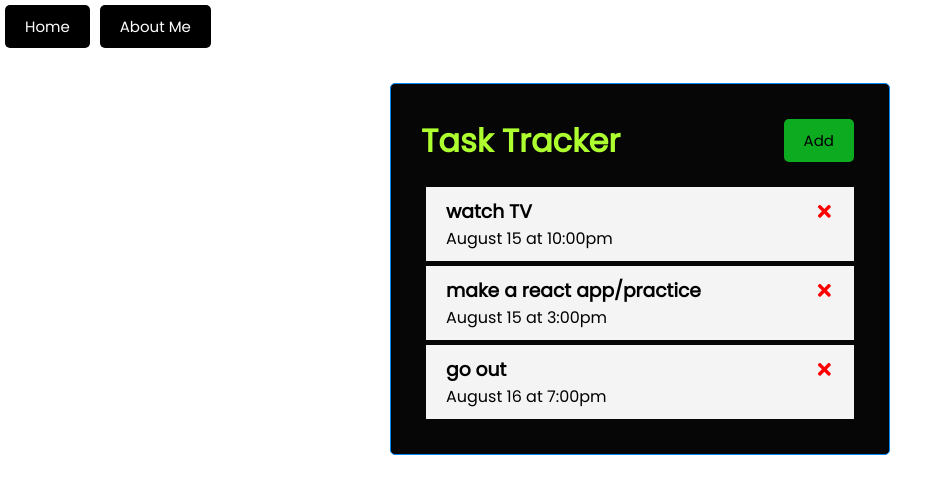
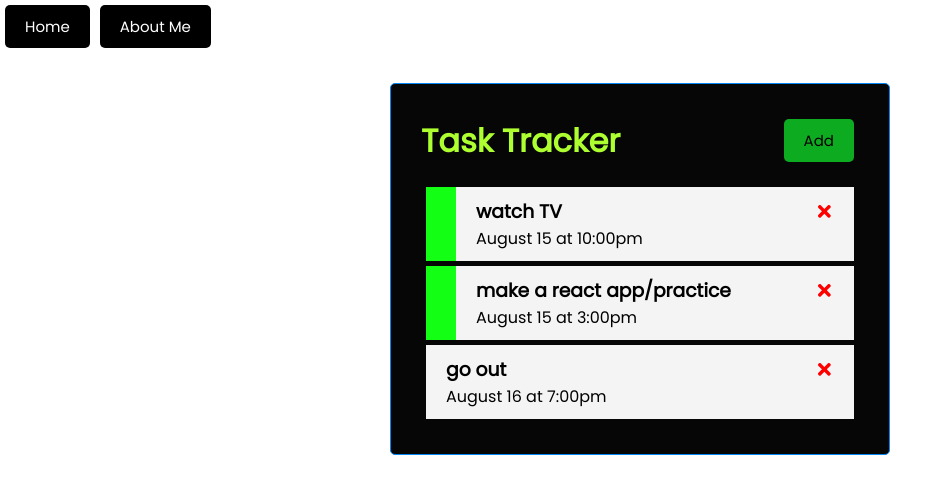
Before and after one commit to afzaanhakim/task-tracker, a React (Create React App) app in the folder client/task-tracker/: page / in a window 1280 px wide. Shown: the top 494 px of the page, without its empty margins (0-948 px from the left). Built offline with nearby package versions, Linux system fonts and the light colour scheme.

Commit message:
task reminder and functions

```diff
--- a/client/task-tracker/src/App.js
+++ b/client/task-tracker/src/App.js
@@ -35,12 +35,18 @@ console.log("delete", id)
 setTasks(tasks.filter((task)=>task.id !== id))
 
     }
+
+
+    const toggleReminder = (id) => {
+      console.log('toggle', id)
+      setTasks(tasks.map((task=> task.id === id ? { ...task, reminder:!task.reminder }: task)))
+    }
   return (
     <div className = "app">
       <Navs></Navs>
       <div className="container">
     <Header></Header>
-      {tasks.length > 0 ? (<Tasks tasks={tasks} onDelete={deleteTask}></Tasks>) : (<h3 style={{color:'red', background:'black'}}> OOPS YOU'RE FREE FOR TODAY!!!</h3>)}
+      {tasks.length > 0 ? (<Tasks tasks={tasks} onDelete={deleteTask} onToggle={toggleReminder}></Tasks>) : (<h3 style={{color:'red', background:'black'}}> Oooh! YOU'RE FREE FOR TODAY!!!</h3>)}
     </div>
     </div>
   );
--- a/client/task-tracker/src/components/Task.js
+++ b/client/task-tracker/src/components/Task.js
@@ -1,7 +1,17 @@
-import { FaTimes } from 'react-icons/fa'
+import { FaTimes } from "react-icons/fa";
 
-export default function Task({ task, onDelete }) {
-
-return (<div className="task"> <h3>{task.text}<FaTimes style={{ color:'red', cursor:'pointer' }} onClick={() => onDelete(task.id)}></FaTimes></h3> <p> {task.day}</p> </div>)
-
+export default function Task({ task, onDelete, onToggle }) {
+  return (
+    <div className={`task ${task.reminder ?  'reminder' : ''}`} onDoubleClick={() => onToggle(task.id)}>
+      {" "}
+      <h3>
+        {task.text}
+        <FaTimes
+          style={{ color: "red", cursor: "pointer" }}
+          onClick={() => onDelete(task.id)}
+        ></FaTimes>
+      </h3>{" "}
+      <p> {task.day}</p>{" "}
+    </div>
+  );
 }
--- a/client/task-tracker/src/components/Tasks.js
+++ b/client/task-tracker/src/components/Tasks.js
@@ -1,11 +1,11 @@
 
 import Task from "./Task"
-export default function Tasks  ({ tasks, onDelete }) {
+export default function Tasks  ({ tasks, onDelete, onToggle }) {
 
 
 return (
   <>
-  {tasks.map((task) => (<Task key={task.id} task={task}onDelete={onDelete}/>))}
+  {tasks.map((task) => (<Task key={task.id} task={task}onDelete={onDelete} onToggle={onToggle}/>))}
   </>
 )
 
--- a/client/task-tracker/src/index.css
+++ b/client/task-tracker/src/index.css
@@ -82,7 +82,7 @@ body {
 }
 
 .task.reminder {
-  border-left: 5px solid green;
+  border-left: 30px solid rgb(19, 255, 19);
 }
 
 .task h3 {
```
